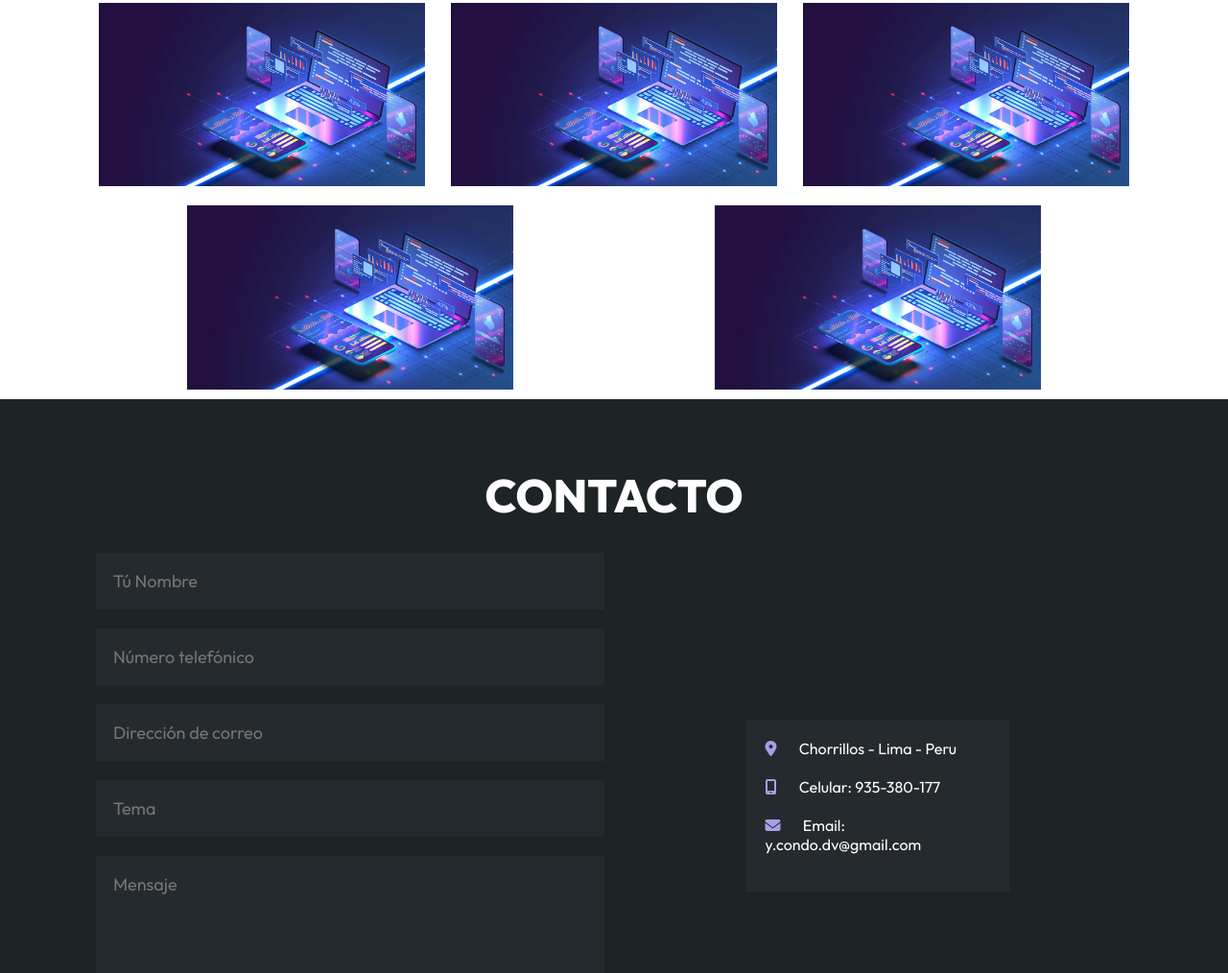
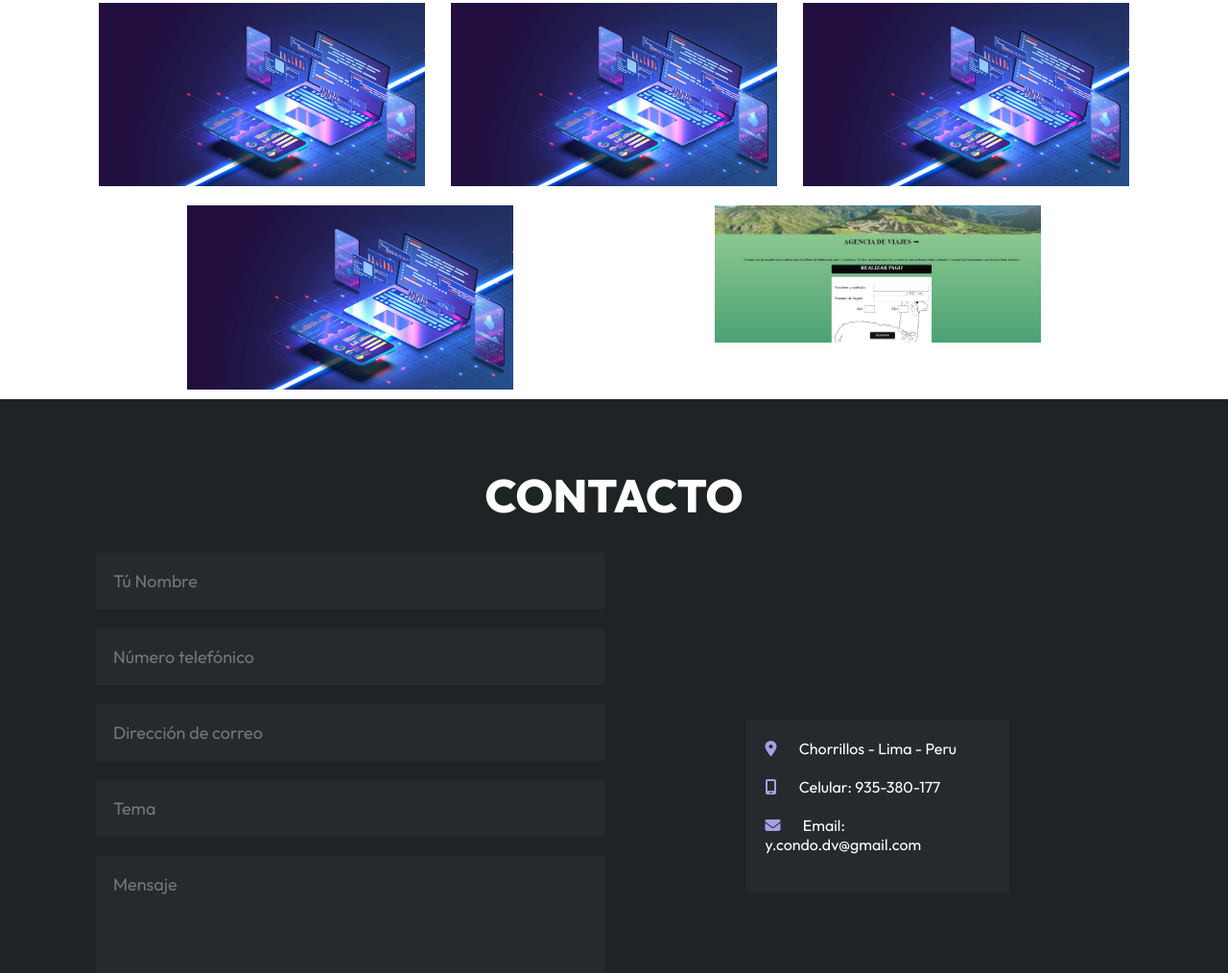
Before and after one commit to Aria14cs/Portafolio, a plain HTML site: page index.html in a window 1280 px wide. Shown: the part 2570-3584 px from the top of the page at 96% size. Drawn offline with Linux system fonts and the light colour scheme; files whose address does not match are found by name.

Commit message:
Proyecto01

```diff
--- a/index.html
+++ b/index.html
@@ -258,7 +258,7 @@
       </div>
 
       <div class="proyecto">
-        <img src="./scr/img/dv.jpg">
+        <img src="./scr/img/PROYECTO N01.png">
         <div class="overlay">
          <h3>Card-Validation</h3>
          <p>Fotografia</p>
```
Also changed, not shown: scr/img/PROYECTO N01.png (added).
